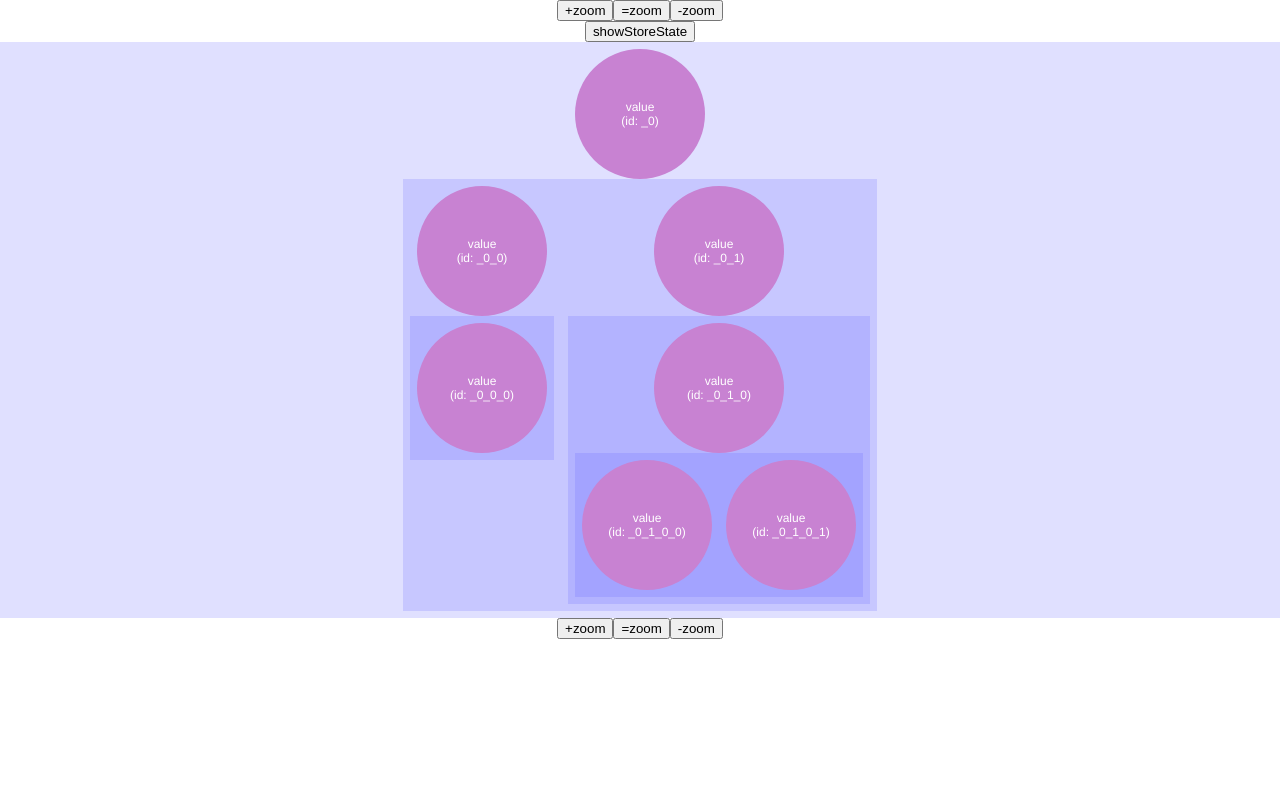
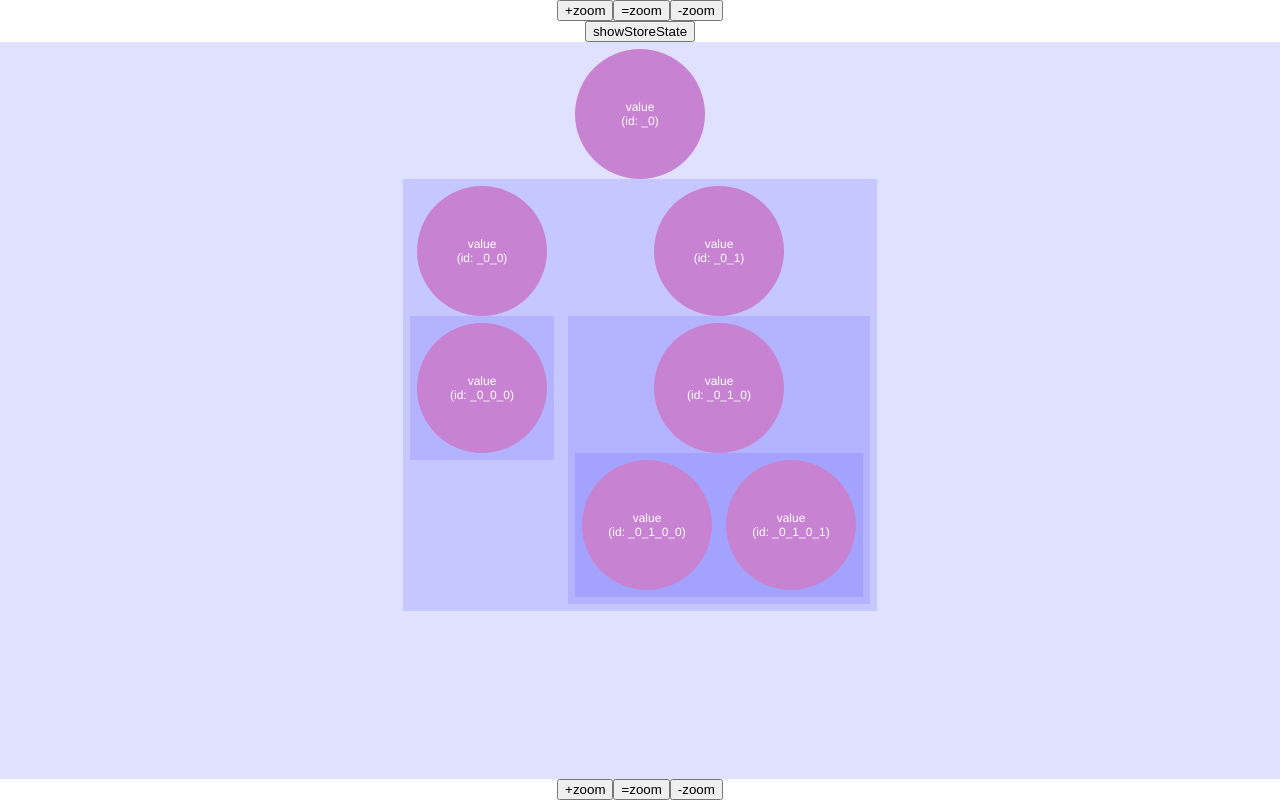
Before and after one commit to caballerofelipe/vuejs_tree, a Vue app: page / in a window 1280 px wide. Built offline with nearby package versions, Linux system fonts and the light colour scheme.

Commit message:
Added grow to allow the treeZone to take all available space.

```diff
--- a/src/views/Tree.vue
+++ b/src/views/Tree.vue
@@ -61,8 +61,8 @@ export default {
 }
 
 #treeZone {
-	overflow: hidden; // Used to make the interface fixed to that nothing moves from its place and for zoom
-	// flex-grow: 2; /* FCG: May not be needed. */
+	overflow: hidden; /* Used to make the interface fixed to that nothing moves from its place and for zoom. */
+	flex-grow: 2; /* When the content is small this allows the block to grow and take al available space. */
 }
 
 #debug_button {
```
